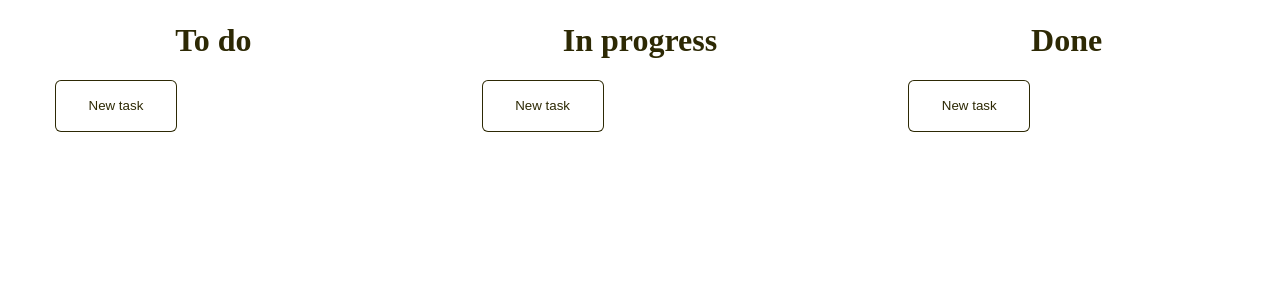
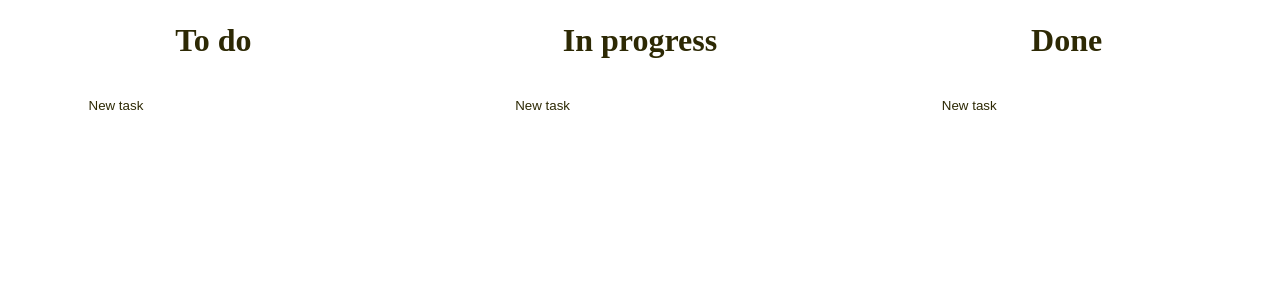
Before and after one commit to grassofacundo/kanban-practice, a React (Vite) app: page / in a window 1280 px wide. Shown: the top 300 px of the page. Built offline with nearby package versions, Linux system fonts and the light colour scheme.

Commit message:
Start setting themes styles

```diff
--- a/src/components/contexts/ThemeContext.tsx
+++ b/src/components/contexts/ThemeContext.tsx
@@ -34,7 +34,7 @@ export const ThemeProvider: FunctionComponent<thisProps> = ({ children }) => {
         const root = document.querySelector("#root") as HTMLElement;
         if (!root) return;
 
-        const cssVars = ["bgColor", "mainColor", "textColor", "contrastColor"];
+        const cssVars = ["bgColor", "primaryColor", "textColor", "accentColor"];
         const newTheme = getOppositeTheme();
 
         cssVars.forEach((cssVar) => {
--- a/src/style/_colors.scss
+++ b/src/style/_colors.scss
@@ -1,11 +1,11 @@
-$mainColor-dark: #2d2904;
-$secondaryColor-dark: #030303;
-$bgColor-dark: #2d2904;
-$textColor-dark: #ffffff;
-$contrastColor-dark: #ffffff;
+$bgColor-dark: #000;
+$primaryColor-dark: #1e1e04;
+$secondaryColor-dark: #292929;
+$textColor-dark: #fff9ce;
+$accentColor-dark: #ffe100;
 
-$mainColor-light: #ffffff;
+$primaryColor-light: #ffffff;
 $secondaryColor-light: #cfcfcf;
 $bgColor-light: #ffffff;
 $textColor-light: #2d2904;
-$contrastColor-light: #2d2904;
+$accentColor-light: #2d2904;
--- a/src/style/_main.scss
+++ b/src/style/_main.scss
@@ -28,27 +28,27 @@ body {
 #root {
     //Set dark variables
     --bgColor-dark: #{colors.$bgColor-dark};
-    --mainColor-dark: #{colors.$mainColor-dark};
+    --primaryColor-dark: #{colors.$primaryColor-dark};
     --textColor-dark: #{colors.$textColor-dark};
-    --contrastColor-dark: #{colors.$contrastColor-dark};
+    --accentColor-dark: #{colors.$accentColor-dark};
 
     //Set light variables
     --bgColor-light: #{colors.$bgColor-light};
-    --mainColor-light: #{colors.$mainColor-light};
+    --primaryColor-light: #{colors.$primaryColor-light};
     --textColor-light: #{colors.$textColor-light};
-    --contrastColor-light: #{colors.$contrastColor-light};
+    --accentColor-light: #{colors.$accentColor-light};
     @media (prefers-color-scheme: dark) {
         --bgColor: var(--bgColor-dark);
-        --mainColor: var(--mainColor-dark);
+        --primaryColor: var(--primaryColor-dark);
         --textColor: var(--textColor-dark);
-        --contrastColor: var(--contrastColor-dark);
+        --accentColor: var(--accentColor-dark);
     }
 
     @media (prefers-color-scheme: light) {
         --bgColor: var(--bgColor-light);
-        --mainColor: var(--mainColor-light);
+        --primaryColor: var(--primaryColor-light);
         --textColor: var(--textColor-light);
-        --contrastColor: var(--contrastColor-light);
+        --accentColor: var(--accentColor-light);
     }
 
     --footerHeight: 50px;
@@ -61,13 +61,19 @@ body {
 p,
 h1,
 h2,
-label {
+h3,
+label,
+textarea {
     color: var(--textColor);
 }
 
 p {
-    font-family: auto;
+    font-family: "Wonder-Unit-Sans-Regular";
     margin: 0;
+
+    @media (max-width: 700px) {
+        font-size: 16px;
+    }
 }
 
 button {
--- a/src/style/_mixins.scss
+++ b/src/style/_mixins.scss
@@ -2,7 +2,7 @@
     $horizontalPadding: 5px,
     $verticalPadding: 10px,
     $bgColor: var(--bgColor),
-    $borderColor: var(--contrastColor),
+    $borderColor: var(--textColor),
     $borderRadius: 5px,
     $width: fit-content,
     $textColor: var(--textColor)
@@ -10,7 +10,7 @@
     padding: $verticalPadding $verticalPadding;
     margin: 0.5em;
     background-color: $bgColor;
-    box-shadow: 0px 0px 0px 1px $borderColor;
+    box-shadow: $borderColor;
     border: {
         radius: $borderRadius;
         width: 0;
@@ -23,7 +23,7 @@
 @mixin inputMixin(
     $bgColor: transparent,
     $borderStyle: solid,
-    $borderColor: var(--contrastColor),
+    $borderColor: var(--textColor),
     $borderTopWidth: 0,
     $borderBottomWidth: 2px,
     $borderRightWidth: 0,
@@ -46,7 +46,7 @@
 
 @mixin checkboxMixin(
     $fontSize: 14px,
-    $contrastColor: var(--contrastColor),
+    $accentColor: var(--accentColor),
     $bgColor: var(--bgColor)
 ) {
     display: grid;
@@ -54,18 +54,18 @@
     gap: 0.5em;
     font-size: $fontSize;
     line-height: 1.1;
-    color: $contrastColor;
+    color: $accentColor;
 
     input {
         -webkit-appearance: none;
         appearance: none;
-        background-color: $contrastColor;
+        background-color: $accentColor;
         margin: 0;
         font: inherit;
-        color: $contrastColor;
+        color: $accentColor;
         width: 1.15em;
         height: 1.15em;
-        border: 0.15em solid $contrastColor;
+        border: 0.15em solid $accentColor;
         border-radius: 0.15em;
         transform: translateY(-0.075em);
         display: grid;
--- a/src/style/_placeholders.scss
+++ b/src/style/_placeholders.scss
@@ -5,7 +5,7 @@
 
     &:enabled:hover {
         cursor: pointer;
-        box-shadow: 0px 0px 0px 3px;
+        box-shadow: 0px 0px 0px 1px;
     }
 
     &:disabled {
@@ -40,12 +40,16 @@
         }
 
         ::-webkit-scrollbar-track {
-            box-shadow: inset 0 0 6px var(--mainColor);
+            box-shadow: inset 0 0 6px var(--primaryColor);
         }
 
         ::-webkit-scrollbar-thumb {
-            background-color: var(--contrastColor);
-            outline: 1px solid var(--contrastColor);
+            background-color: var(--textColor);
+            outline: 1px solid var(--textColor);
         }
     }
 }
+
+%standard-radius {
+    border-radius: 10px;
+}
```
